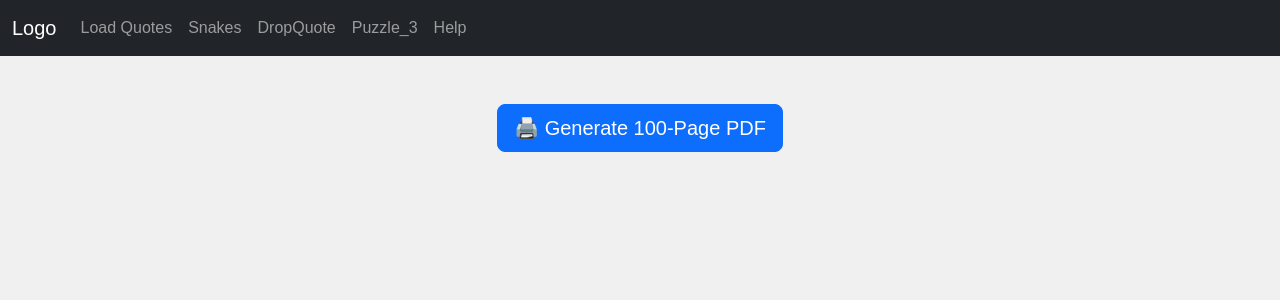
After one commit to sjasthi/snakes, a Flask app: template templates/layout.html in a window 1280 px wide. The commit adds this page. Shown: the top 300 px of the page. Run offline with Flask 3, Linux system fonts and the light colour scheme; the template is opened without the code that fills it, so the values that code supplies are empty.

Commit message:
Add layout to stop repeating the pages

```diff
--- a/app.py
+++ b/app.py
@@ -3,7 +3,6 @@ from Grid import Grid
 from main import load_quotes
 
 app = Flask(__name__)
-
 
 @app.route('/')
 def index():
--- /dev/null
+++ b/templates/layout.html
@@ -0,0 +1,50 @@
+<!DOCTYPE html>
+<html lang="en">
+<head>
+    <meta charset="UTF-8">
+    <meta name="viewport" content="width=device-width, initial-scale=1.0">
+
+    <!-- bootstrap 5.3.8 -->
+    <link href="https://cdn.jsdelivr.net/npm/bootstrap@5.3.8/dist/css/bootstrap.min.css" rel="stylesheet" integrity="sha384-sRIl4kxILFvY47J16cr9ZwB07vP4J8+LH7qKQnuqkuIAvNWLzeN8tE5YBujZqJLB" crossorigin="anonymous">
+
+    <title>{% block title %}{% endblock %}</title>
+
+    <link rel="stylesheet" href="{{ url_for('static', filename='style.css') }}">
+</head>
+<body>
+    <!-- Nav bar -->
+    <nav class="navbar navbar-expand-lg navbar-dark bg-dark">
+      <div class="container-fluid">
+        <a class="navbar-brand" href="#">
+            Logo
+        </a>
+
+        <button class="navbar-toggler" type="button" data-bs-toggle="collapse" data-bs-target="#navbarNav">
+          <span class="navbar-toggler-icon"></span>
+        </button>
+
+        <div class="collapse navbar-collapse" id="navbarNav">
+          <ul class="navbar-nav me-auto mb-2 mb-lg-0">
+            <li class="nav-item"><a class="nav-link" href="#">Load Quotes</a></li>
+            <li class="nav-item"><a class="nav-link" href="/">Snakes</a></li>
+            <li class="nav-item"><a class="nav-link" href="#">DropQuote</a></li>
+            <li class="nav-item"><a class="nav-link" href="#">Puzzle_3</a></li>
+            <li class="nav-item"><a class="nav-link" href="#">Help</a></li>
+          </ul>
+        </div>
+      </div>
+    </nav>
+
+    <div class="container mt-5">
+        <div class="text-center mb-4 no-print">
+            <button class="btn btn-primary btn-lg" onclick="window.print()">🖨️ Generate 100-Page PDF</button>
+        </div>
+
+        {% block content %} {% endblock %}
+
+    </div>
+
+    <script src="https://cdn.jsdelivr.net/npm/bootstrap@5.3.0/dist/js/bootstrap.bundle.min.js"></script>
+    <script src="{{ url_for('static', filename='script.js') }}"></script>
+</body>
+</html>
```
Also changed, not shown: templates/game.html (+5 -57 lines).
